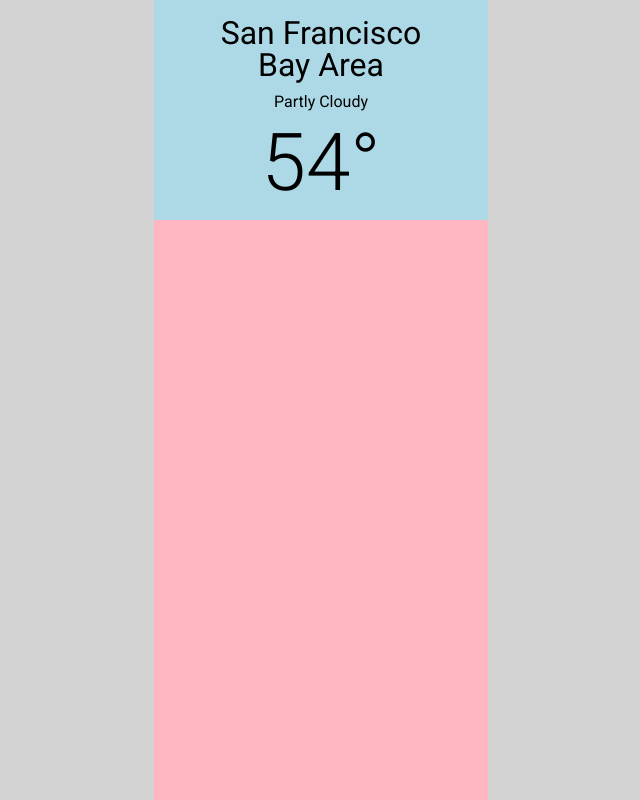
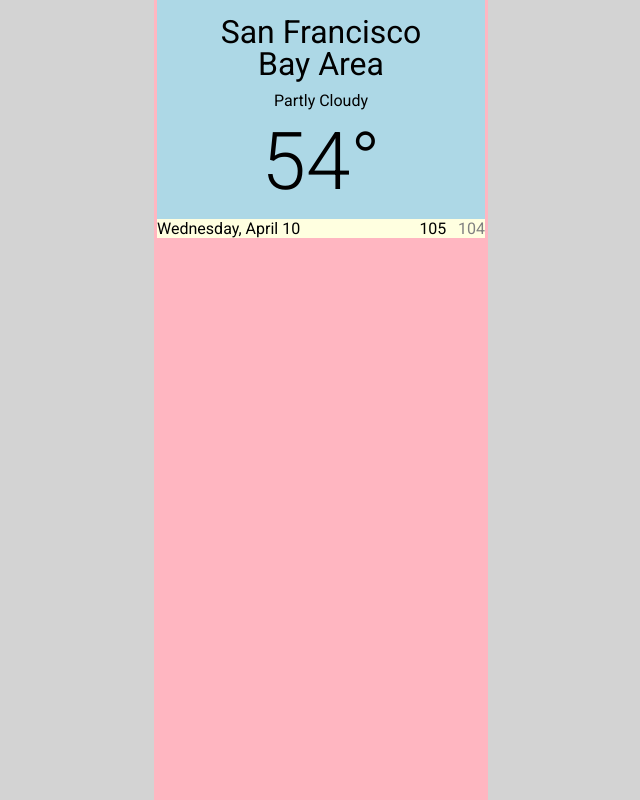
Before and after one commit to npranto/weather-art, a React (Create React App) app: page / in a window 1280 px wide. Shown: the whole page, without its empty margins (319-959 px from the left). Built offline with nearby package versions, Linux system fonts and the light colour scheme.

Commit message:
w-WoVHxsci => Layout for TodayHighAndLow component

```diff
--- /dev/null
+++ b/src/components/TodayHighAndLow/TodayHighAndLow.css
@@ -0,0 +1,14 @@
+.TodayHighAndLow {
+    width: 100%;
+    background: lightyellow;
+    display: flex;
+    justify-content: space-between;
+}
+.TodayHighAndLow .temperature-high-low {
+    width: 20%;
+    display: flex;
+    justify-content: space-between;
+}
+.TodayHighAndLow .low {
+    color: gray;
+}
--- /dev/null
+++ b/src/components/TodayHighAndLow/TodayHighAndLow.js
@@ -0,0 +1,21 @@
+import React, {Component} from 'react';
+
+import './TodayHighAndLow.css';
+
+class TodayHighAndLow extends Component {
+    render() {
+        return (
+            <div className="TodayHighAndLow">
+                <div className="today">
+                    Wednesday, April 10
+                </div>
+                <div className="temperature-high-low">
+                    <p className="high"> 105 </p>
+                    <p className="low"> 104 </p>
+                </div>
+            </div>
+        )
+    }
+}
+
+export default TodayHighAndLow;
--- a/src/components/Weather/Weather.css
+++ b/src/components/Weather/Weather.css
@@ -2,4 +2,7 @@
     width: 100%;
     height: 100vh;
     overflow: auto;
+    padding-left: 1%;
+    padding-right: 1%;
+    box-sizing: border-box;
 }
--- a/src/components/Weather/Weather.js
+++ b/src/components/Weather/Weather.js
@@ -1,6 +1,7 @@
 import React, {Component} from 'react';
 
 import CurrentWeather from '../CurrentWeather/CurrentWeather';
+import TodayHighAndLow from '../TodayHighAndLow/TodayHighAndLow';
 import './Weather.css';
 
 class Weather extends Component {
@@ -8,6 +9,7 @@ class Weather extends Component {
         return (
             <div className="Weather">
                 <CurrentWeather />
+                <TodayHighAndLow />
             </div>
         )
     }
```
